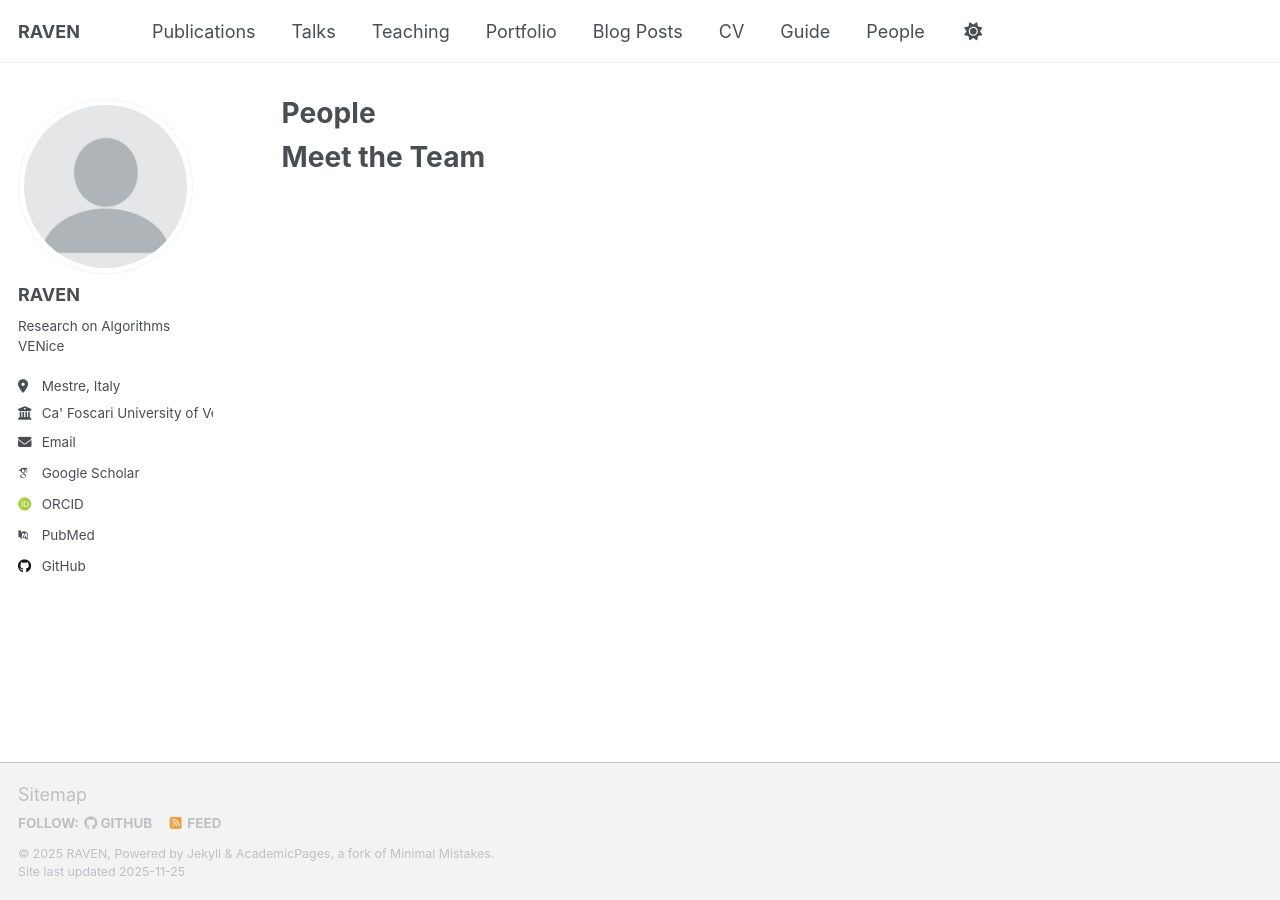
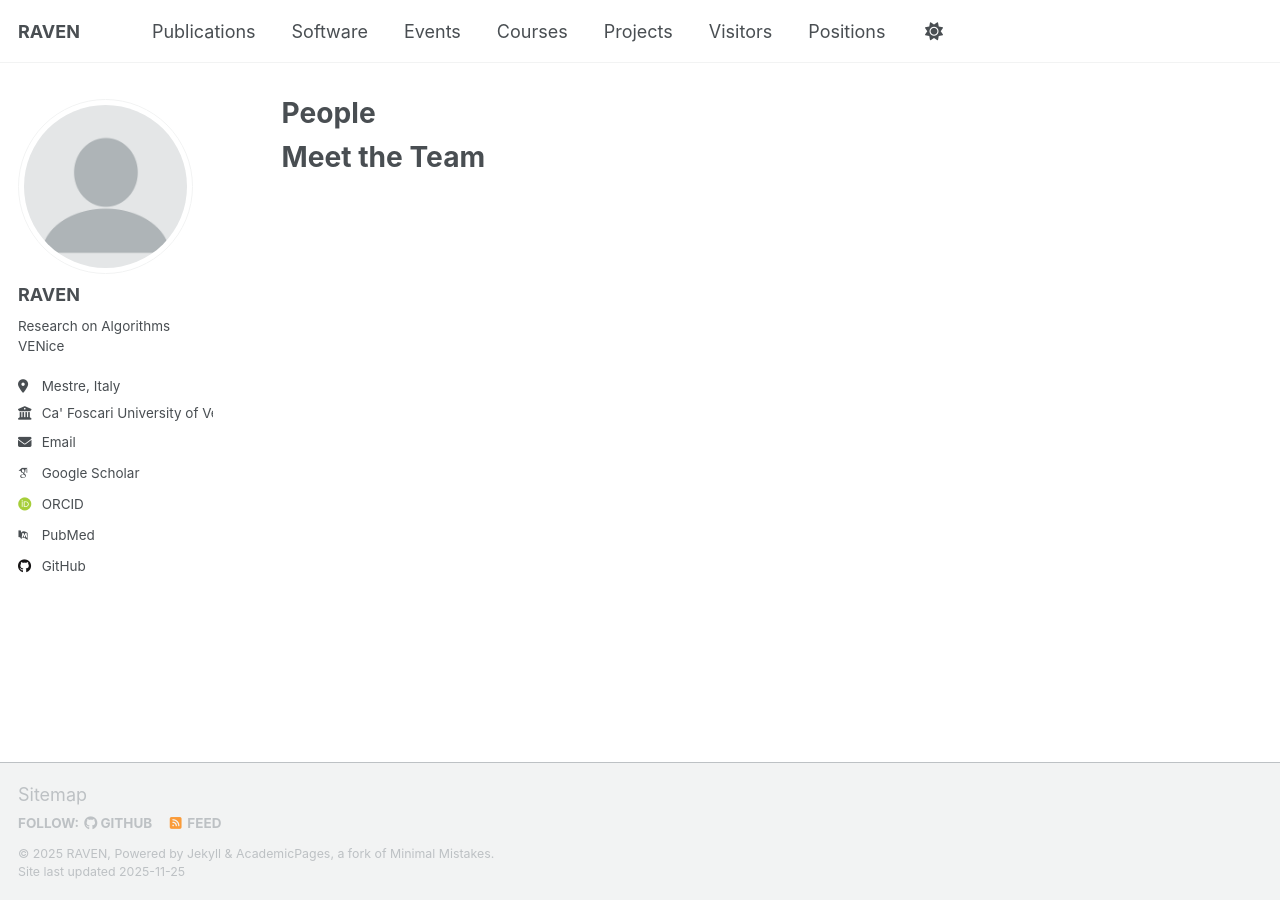
Before and after one commit to raven-laboratory/raven-laboratory.github.io, a Jekyll site: the page built from _pages/people.md, in a window 1280 px wide. Built offline with Jekyll 4.4.1, drawn with Linux system fonts in a browser that asks for light colours; some web fonts are replaced; a script that is not in the unit is left out.

Commit message:
Update navigation.yml

```diff
--- a/_data/navigation.yml
+++ b/_data/navigation.yml
@@ -11,26 +11,20 @@ main:
   - title: "Publications"
     url: /publications/
 
-  - title: "Talks"
-    url: /talks/
+  - title: "Software"
+    url: /software/
 
-  - title: "Teaching"
-    url: /teaching/
+  - title: "Events"
+    url: /events/
 
-  - title: "Portfolio"
-    url: /portfolio/
+  - title: "Courses"
+    url: /courses/
 
-  - title: "Blog Posts"
-    url: /year-archive/
+  - title: "Projects"
+    url: /projects/
 
-  - title: "CV"
-    url: /cv/
+  - title: "Visitors"
+    url: /visitors/
 
-  # - title: "CV"
-  #   url: /cv-json/
-
-  - title: "Guide"
-    url: /markdown/
-
-  - title: "People"
-    url: /people/
+  - title: "Positions"
+    url: /positions/
```
